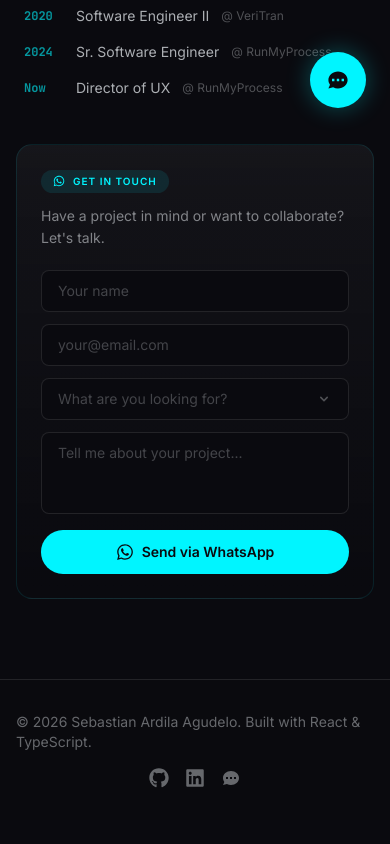
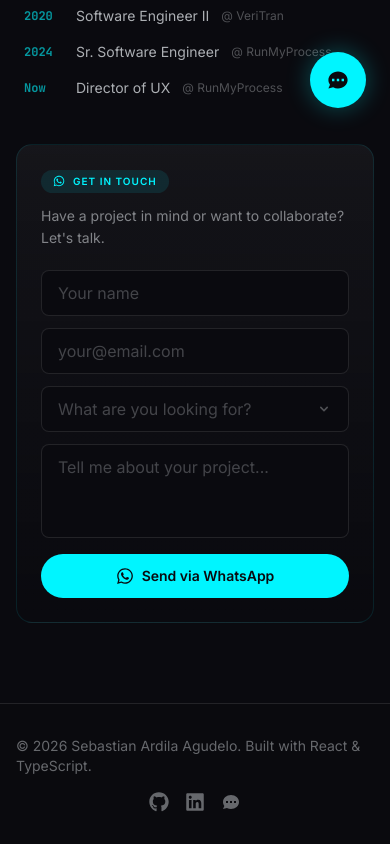
Before and after one commit to sebastian-ardila/portafolio-2026, a React (Vite) app: page /about in a window 390 px wide. Shown: the part 712-1556 px from the top of the page. Before the commit the page ends 1532 px from the top, so only its background shows below. Built offline with nearby package versions, Linux system fonts and the light colour scheme.

Commit message:
Fix iOS zoom on form inputs: use text-base (16px) on mobile

```diff
--- a/src/shared/components/ContactForm.tsx
+++ b/src/shared/components/ContactForm.tsx
@@ -52,7 +52,7 @@ export function ContactForm() {
     window.open(url, '_blank')
   }
 
-  const inputClass = 'w-full rounded-lg border border-card-border bg-background px-4 py-2.5 text-sm text-foreground placeholder:text-foreground/25 transition-colors focus:border-cyan/40 focus:outline-none'
+  const inputClass = 'w-full rounded-lg border border-card-border bg-background px-4 py-2.5 text-base sm:text-sm text-foreground placeholder:text-foreground/25 transition-colors focus:border-cyan/40 focus:outline-none'
 
   const selectedLabel = projectType
     ? t(PROJECT_TYPES.find((o) => o.value === projectType)!.labelKey)
```
